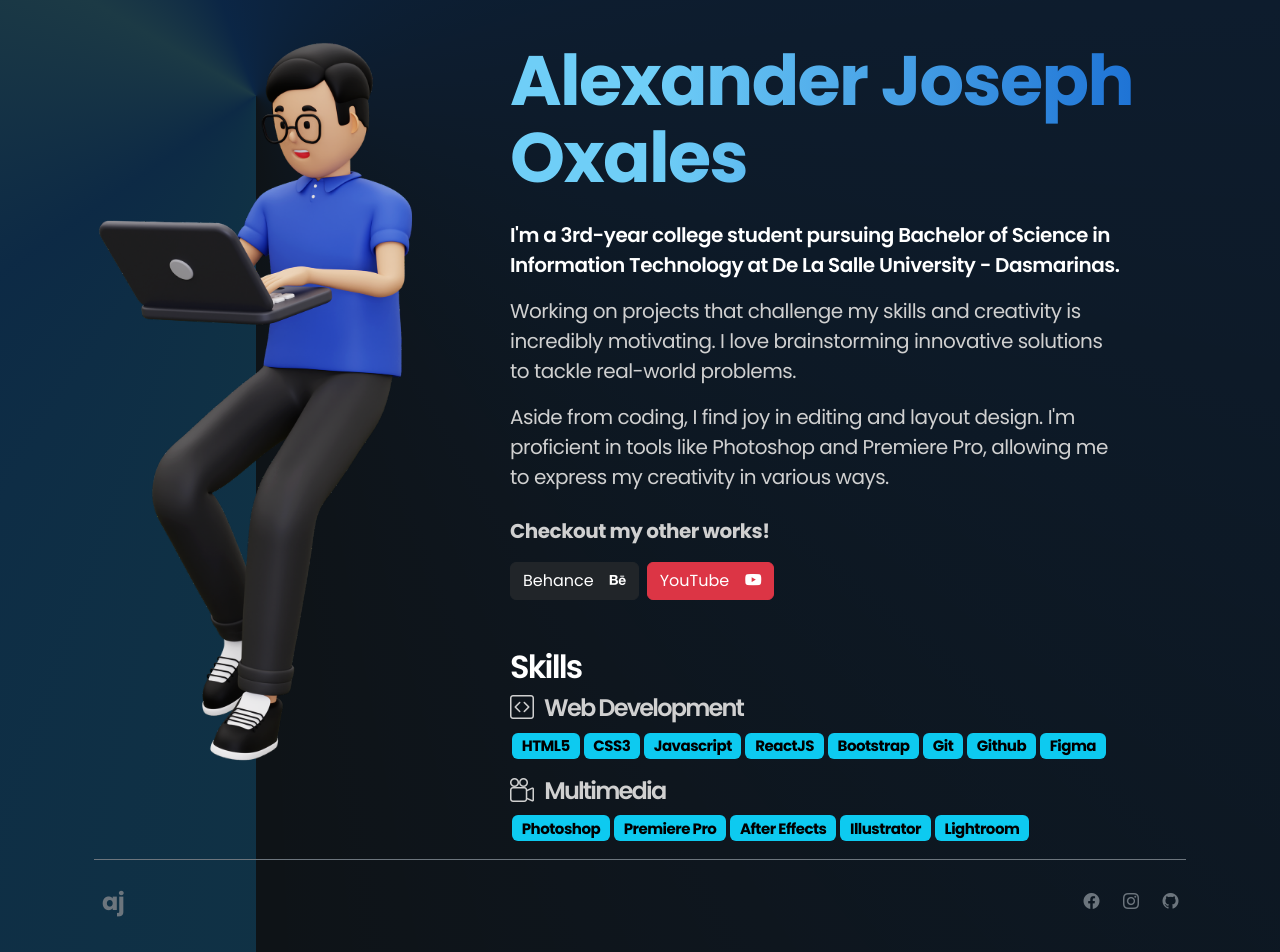
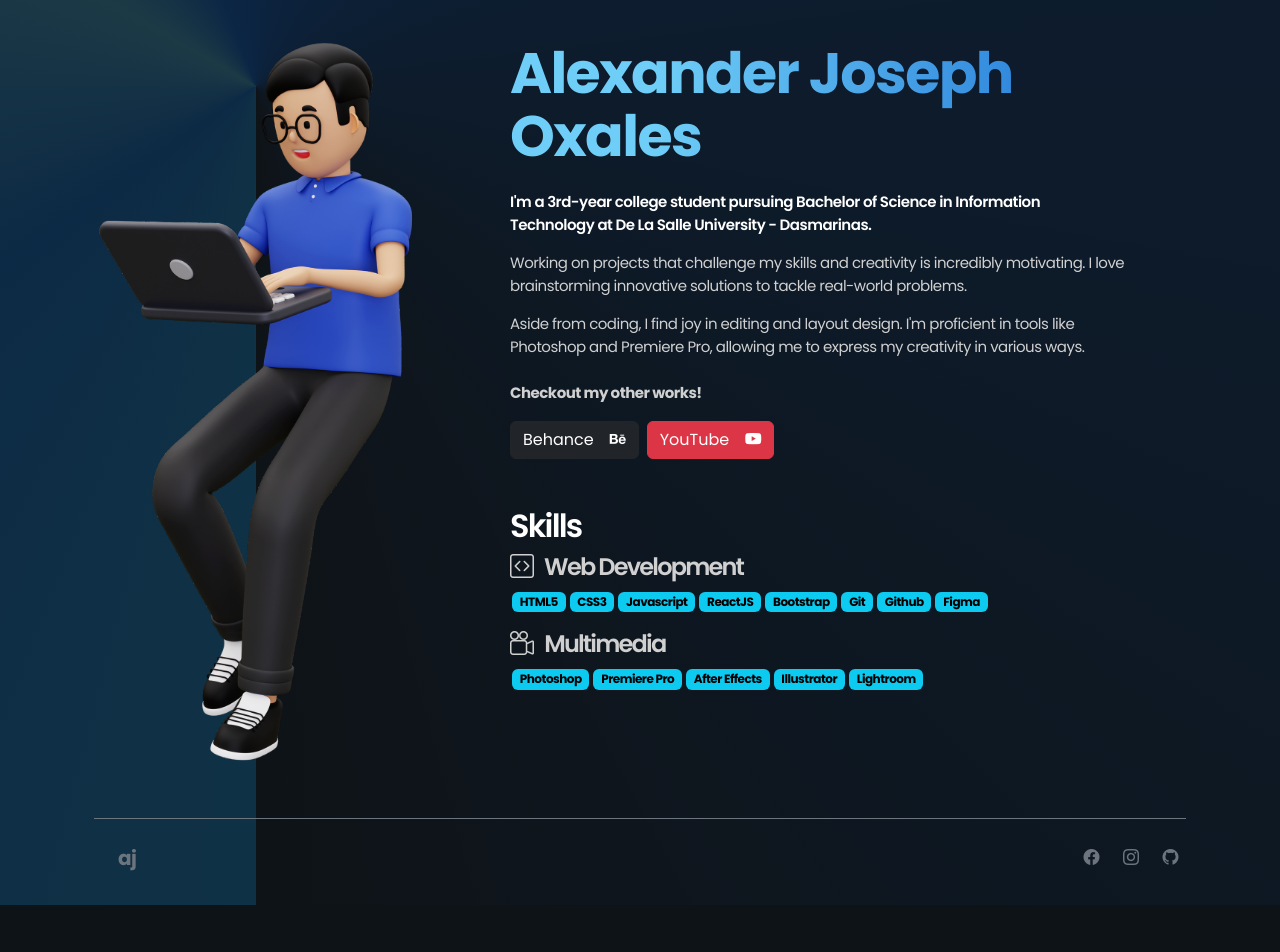
Before and after one commit to ajoxales/lex-portfolio, a Next.js app: page /about in a window 1280 px wide. Shown: the part 118-1070 px from the top of the page. After the commit the page ends 1023 px from the top, so only its background shows below. Built offline with nearby package versions, Linux system fonts and the light colour scheme.

Commit message:
layout changes

```diff
--- a/src/app/about/page.js
+++ b/src/app/about/page.js
@@ -4,6 +4,7 @@
 import { Container } from "react-bootstrap";
 import avatar from "@/app/assets/about2.svg";
 import { motion } from "framer-motion";
+import Link from "next/link";
 
 const About = () => {
 	return (
@@ -30,11 +31,13 @@
 							transition={{
 								ease: "easeOut",
 							}}
-							className="alex mb-4">
+							className="aboutalex mb-4">
 							Alexander Joseph <br /> Oxales
 						</motion.h1>
 						<div>
-							<article className="me-2 fs-5">
+							<article
+								className="me-2"
+								style={{ fontSize: "15px" }}>
 								<motion.p
 									initial={{ x: -40, opacity: 0 }}
 									animate={{ x: 0, opacity: 1 }}
@@ -135,7 +138,7 @@
 									<i class="bi bi-code-square me-2"></i> Web
 									Development
 								</h2>
-								<h3 className="fs-5">
+								<h3 className="fs-6">
 									<div className="badge text-bg-info">
 										HTML5
 									</div>
@@ -176,7 +179,7 @@
 									<i class="bi bi-camera-reels me-2"></i>{" "}
 									Multimedia
 								</h2>
-								<h3 className="fs-5">
+								<h3 className="fs-6">
 									<div className="badge text-bg-info">
 										Photoshop
 									</div>
--- a/src/app/globals.css
+++ b/src/app/globals.css
@@ -151,6 +151,20 @@
 	-webkit-text-fill-color: transparent;
 }
 
+.aboutalex {
+	font-size: 57px;
+	line-height: 1.1;
+	font-weight: 700;
+	letter-spacing: -0.1rem;
+	padding: 0;
+	background: #4fbdeb;
+	background: -webkit-linear-gradient(to right, #6fcef7 23%, #1459a8 100%);
+	background: -moz-linear-gradient(to right, #6fcef7 23%, #1459a8 100%);
+	background: linear-gradient(to right, #6fcef7 23%, #1e73d5 100%);
+	-webkit-background-clip: text;
+	-webkit-text-fill-color: transparent;
+}
+
 .badge {
 	margin: 2px;
 }
--- a/src/components/Footer.js
+++ b/src/components/Footer.js
@@ -2,6 +2,7 @@
 import React from "react";
 import { Container } from "react-bootstrap";
 import "bootstrap-icons/font/bootstrap-icons.css";
+import Link from "next/link";
 
 const Footer = () => {
 	return (
@@ -13,11 +14,11 @@
 							<a
 								href="/"
 								class="mb-3 me-2 mb-md-0 text-white text-decoration-none lh-1"></a>
-							<a href="/">
-								<div className=" fw-bold fs-4 text-secondary">
-									aj
-								</div>
-							</a>
+							<Link
+								href="/"
+								className=" fw-bold fs-5 text-secondary text-decoration-none ms-3">
+								aj
+							</Link>
 						</div>
 
 						<ul class="nav col-md-4 justify-content-end list-unstyled d-flex">
--- a/src/components/NavbarComp.js
+++ b/src/components/NavbarComp.js
@@ -2,6 +2,7 @@
 import React from "react";
 import { Container, Nav, Navbar, Offcanvas } from "react-bootstrap";
 import "bootstrap-icons/font/bootstrap-icons.css";
+import Link from "next/link";
 
 const NavbarComp = () => {
 	return (
@@ -14,11 +15,12 @@
 					bg="transparent"
 					data-bs-theme="dark">
 					<Container>
-						<Navbar.Brand className="ms-3">
-							<a href="/">
-								<div className=" fw-bold fs-3">aj</div>
-							</a>
-						</Navbar.Brand>
+						<Link
+							href="/"
+							className=" fw-bold fs-3 text-white text-decoration-none ms-3">
+							aj
+						</Link>
+
 						<Navbar.Toggle
 							aria-controls={`offcanvasNavbar-expand-sm`}
 						/>
```
Also changed, not shown: src/app/page.js (+16 -2 lines).
